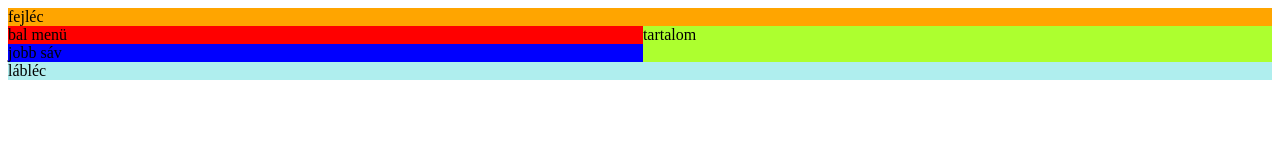
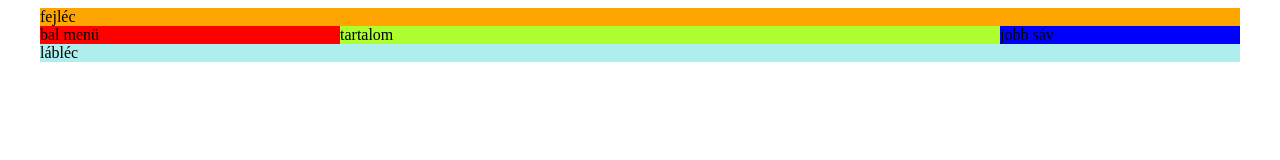
Before and after one commit to LaciPvP/sulishtml, a plain HTML site: page Progi 2022/index.html in a window 1280 px wide. Drawn offline with Linux system fonts and the light colour scheme.

Commit message:
layout kész

```diff
--- a/Progi 2022/Erdélyi.css
+++ b/Progi 2022/Erdélyi.css
@@ -1,12 +1,5 @@
 header
 {
 text-align: center;
-
-
+color: crimson;
 }
-a
-{
-color: yellow;
-
-
-}
--- a/Progi 2022/index.css
+++ b/Progi 2022/index.css
@@ -1,4 +1,4 @@
-header
+ header
 {
 background-color: orange;
 }
@@ -54,12 +54,20 @@ footer{grid-column: 1 / 3;}
 
 
 /*pc*/
-@media only screen and (min-width:1100px)
+@media only screen and (min-width:1200px)
 {
     footer{background-color:paleturquoise;}
 }
+
 #grid-container
 {
-display: grid;
-grid-template-columns: auto;
+grid-template-columns: 25% 55% 20%;
+width:1200px;
+margin:auto;
 }
+
+header{grid-column: 1 / 4;}
+nav{grid-column: 1;}
+.jobbsav{grid-column: 3;}
+.tartalom{grid-column: 2; }
+footer{grid-column: 1 / 4;}
```
Also changed, not shown: Progi 2022/Erdély.html (+3 -3 lines).
